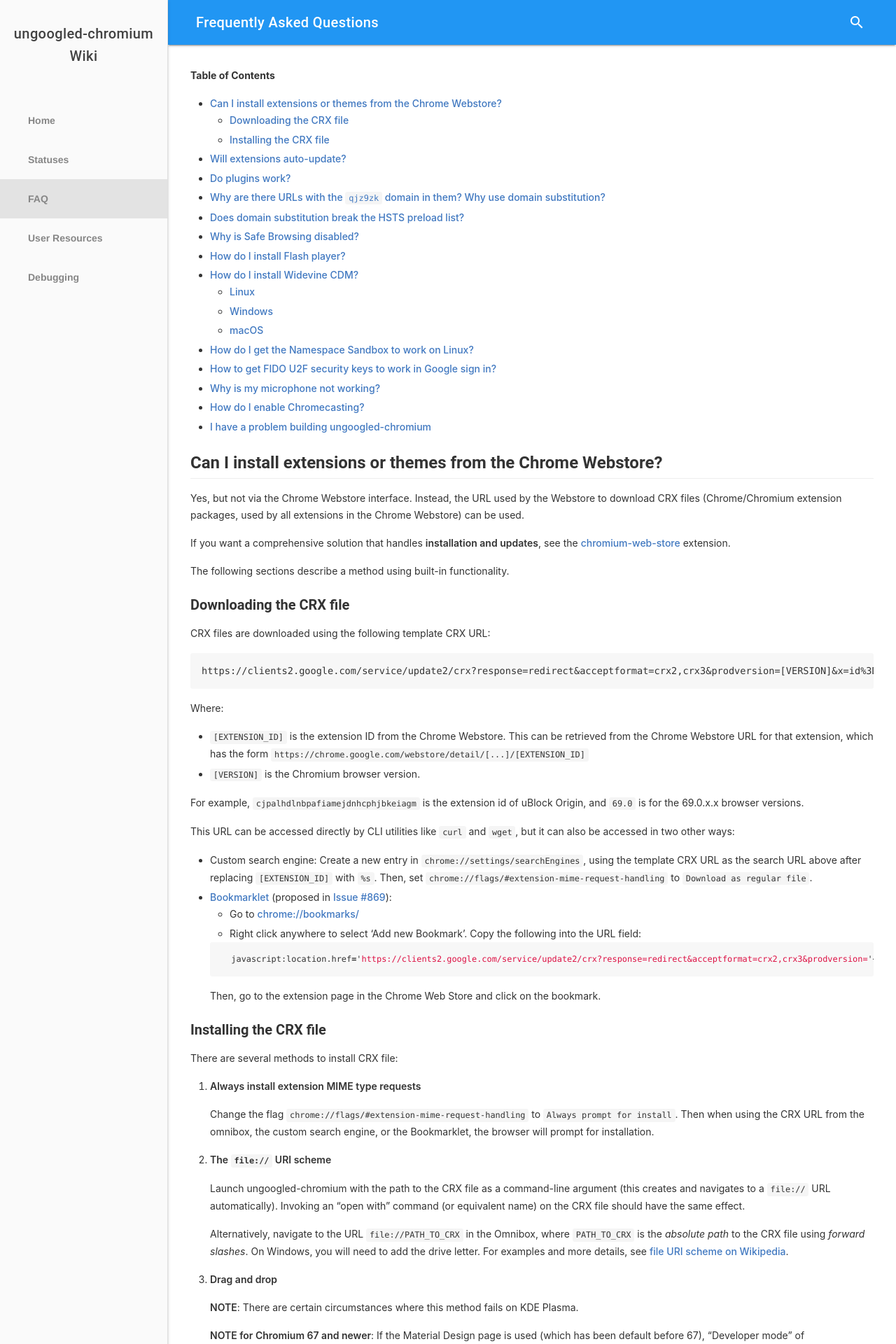
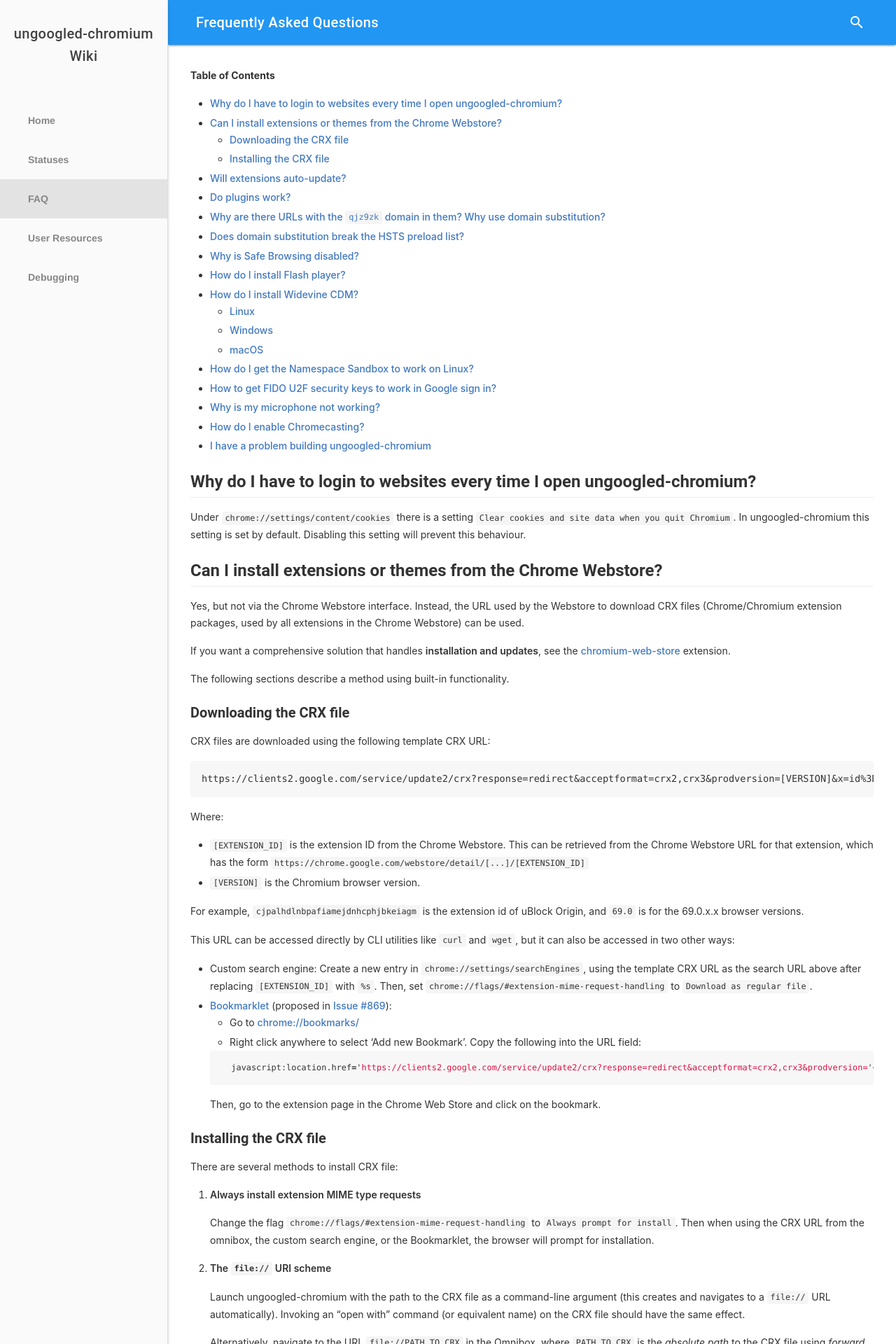
Before and after one commit to ungoogled-software/ungoogled-chromium-wiki, a Jekyll site: the page built from faq.md, in a window 1280 px wide. Shown: the top 1920 px of the page at 70% size. Built offline with Jekyll 4.4.1, drawn with Linux system fonts in a browser that asks for light colours; some of the changed text lies outside the part shown.

Commit message:
Clarification on clearing cookies by default

```diff
--- a/faq.md
+++ b/faq.md
@@ -5,6 +5,10 @@ menu: FAQ
 weight: 2
 permalink: /faq
 ---
+
+## Why do I have to login to websites every time I open ungoogled-chromium?
+
+Under `chrome://settings/content/cookies` there is a setting `Clear cookies and site data when you quit Chromium`. In ungoogled-chromium this setting is set by default. Disabling this setting will prevent this behaviour.
 
 ## Can I install extensions or themes from the Chrome Webstore?
 
```
